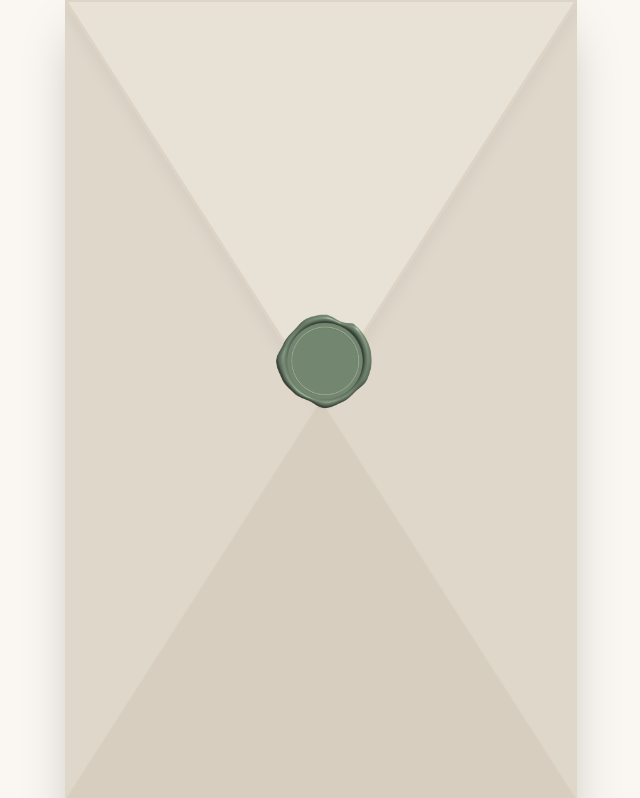
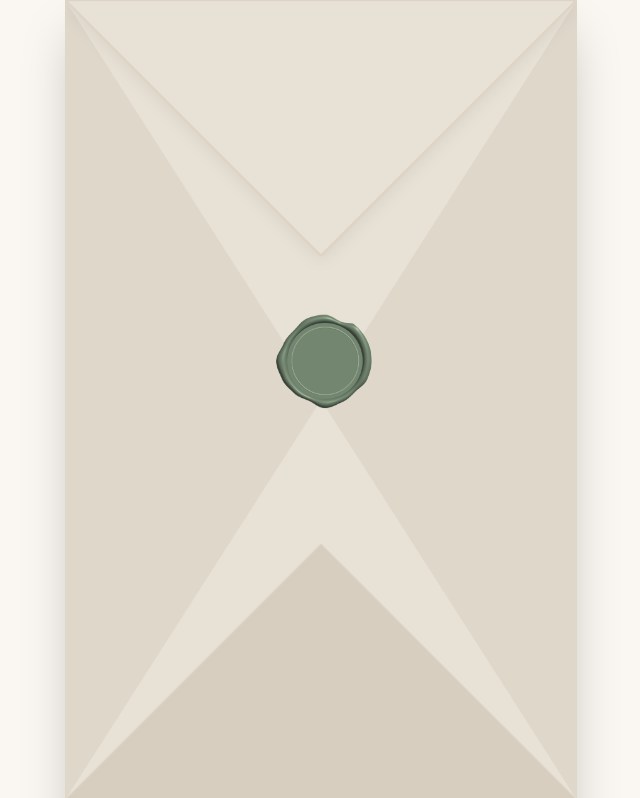
Before and after one commit to jar3dzzz/bodamarianaymarino, a React (Vite) app: page / in a window 1280 px wide. Shown: the top 798 px of the page, without its empty margins (319-959 px from the left). Built offline with nearby package versions, Linux system fonts and the light colour scheme; a web font is replaced by a local one.

Commit message:
style: fixes the envelope size

```diff
--- a/src/app/components/ui/EnvelopeIntro.tsx
+++ b/src/app/components/ui/EnvelopeIntro.tsx
@@ -38,7 +38,7 @@ export default function EnvelopeIntro() {
 
   return (
     <div
-      className={`absolute top-0 left-0 right-0 h-[100svh] z-50 flex items-center justify-center transition-opacity duration-1000 ease-in-out ${
+      className={`fixed inset-y-0 left-1/2 -translate-x-1/2 w-full max-w-md md:max-w-lg z-50 flex items-center justify-center transition-opacity duration-1000 ease-in-out ${
         isCardSlidOut ? 'opacity-0 pointer-events-none' : 'opacity-100'
       }`}
       style={{ backgroundColor: "#FAF7F2" }}
@@ -61,7 +61,7 @@ export default function EnvelopeIntro() {
           <svg
             viewBox="0 0 100 50"
             preserveAspectRatio="none"
-            className="w-full h-[50svh] drop-shadow-[0_4px_8px_rgba(0,0,0,0.06)]"
+            className="w-full h-1/2 drop-shadow-[0_4px_8px_rgba(0,0,0,0.06)]"
           >
             <polygon points="0,0 100,0 50,50" fill="#E8E1D5" stroke="#DDD4C5" strokeWidth="0.5" />
           </svg>
@@ -83,7 +83,7 @@ export default function EnvelopeIntro() {
           className="absolute inset-x-0 bottom-0 pointer-events-none"
           style={{ zIndex: 22 }}
         >
-          <svg viewBox="0 0 100 50" preserveAspectRatio="none" className="w-full h-[50svh]">
+          <svg viewBox="0 0 100 50" preserveAspectRatio="none" className="w-full h-1/2">
             <polygon points="0,50 100,50 50,0" fill="#D7CEC0" stroke="#DDD4C5" strokeWidth="0.2" />
           </svg>
         </div>
```
Also changed, not shown: 5 other files (tests, documents, lock files or other folders).
